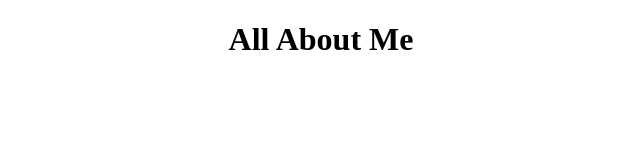
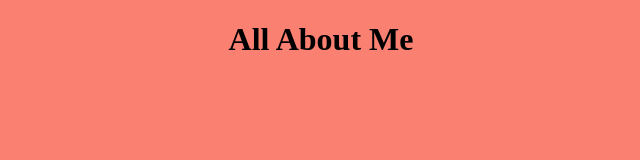
Before and after one commit to polarlily/1st-Website-ever, a plain HTML site: page Index2.htm in a window 1280 px wide. Shown: the whole page, without its empty margins (319-959 px from the left). Drawn offline with Linux system fonts and the light colour scheme.

Commit message:
Update Index2.htm

```diff
--- a/Index2.htm
+++ b/Index2.htm
@@ -1,6 +1,7 @@
+
 <!DOCTYPE html>
 <html>
-<body background ="Galaxy.jpg;">
+<body style="background-color:salmon;">
 <h1 style="text-align:center; font-family:Brush Script MT">All About Me
 </h1>
 </body>
```
